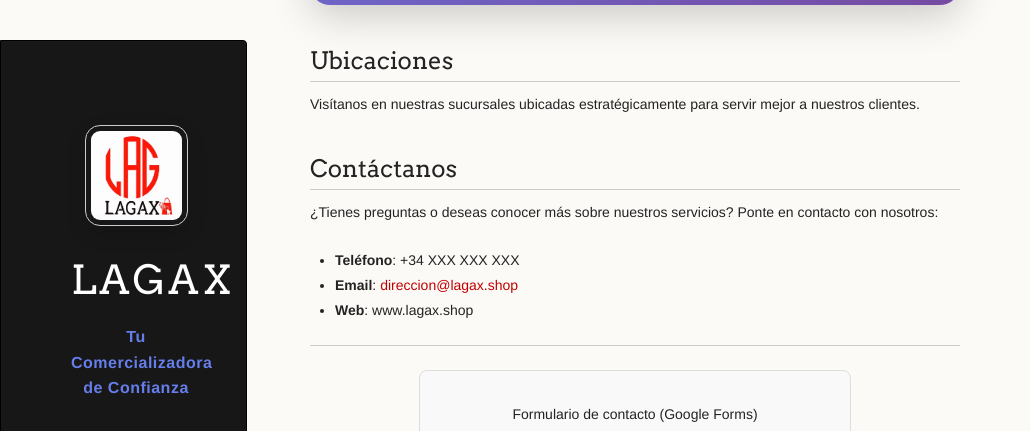
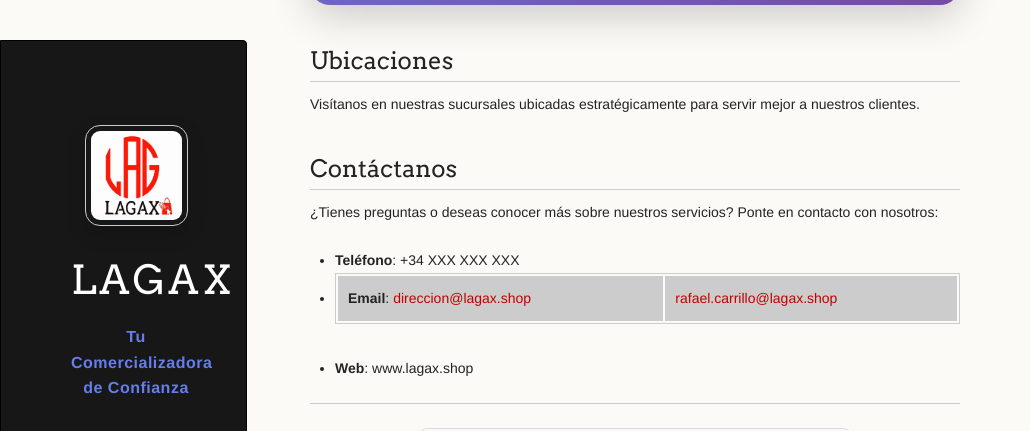
Before and after one commit to gasglz18/lagax, a Jekyll site: the page built from index.md, in a window 1280 px wide and 900 px high, scrolled down 3278 px, cut to the strip 0-431 px from the top of the window. Shown: the whole strip, without its empty margins (0-1030 px from the left). Built offline with Jekyll 4.4.1, drawn with Linux system fonts in a browser that asks for light colours.

Commit message:
Agregar correo adicional rafael.carrillo@lagax.shop en contacto

```diff
--- a/index.md
+++ b/index.md
@@ -541,7 +541,7 @@ Visítanos en nuestras sucursales ubicadas estratégicamente para servir mejor a
 ¿Tienes preguntas o deseas conocer más sobre nuestros servicios? Ponte en contacto con nosotros:
 
 - **Teléfono**: +34 XXX XXX XXX
-- **Email**: [direccion@lagax.shop](mailto:direccion@lagax.shop)
+- **Email**: [direccion@lagax.shop](mailto:direccion@lagax.shop) | [rafael.carrillo@lagax.shop](mailto:rafael.carrillo@lagax.shop)
 - **Web**: www.lagax.shop
 
 ---
```
